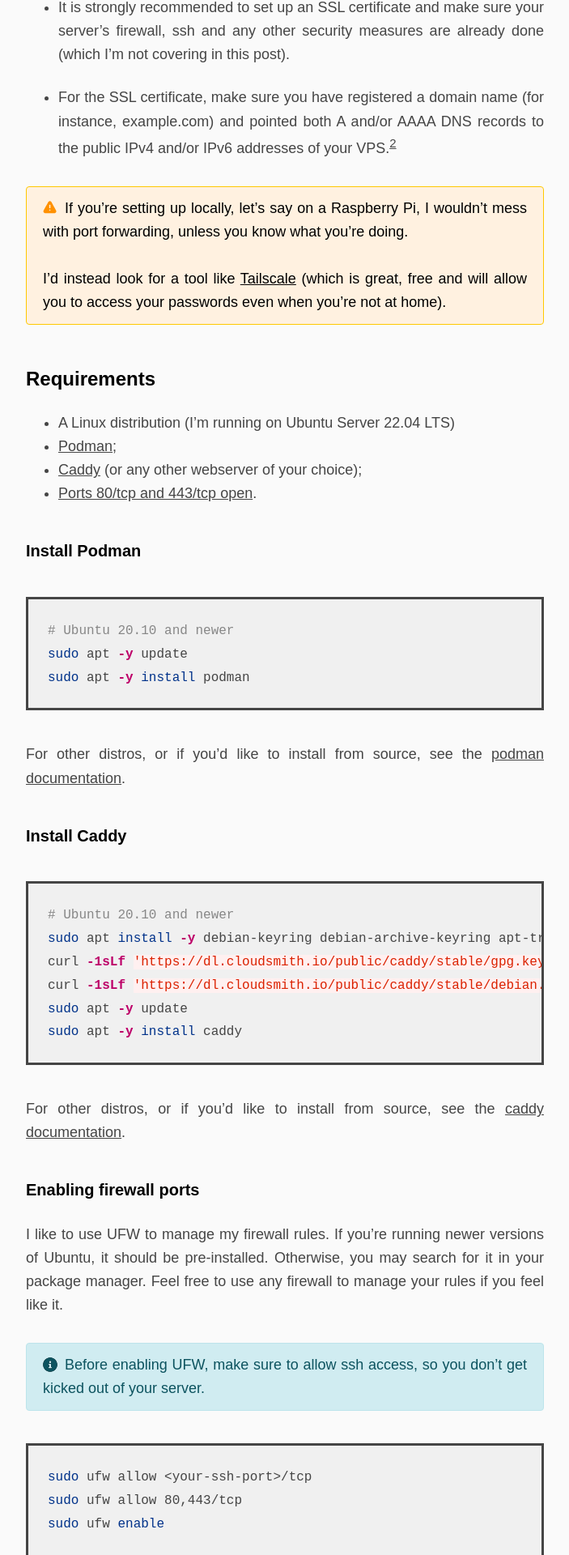
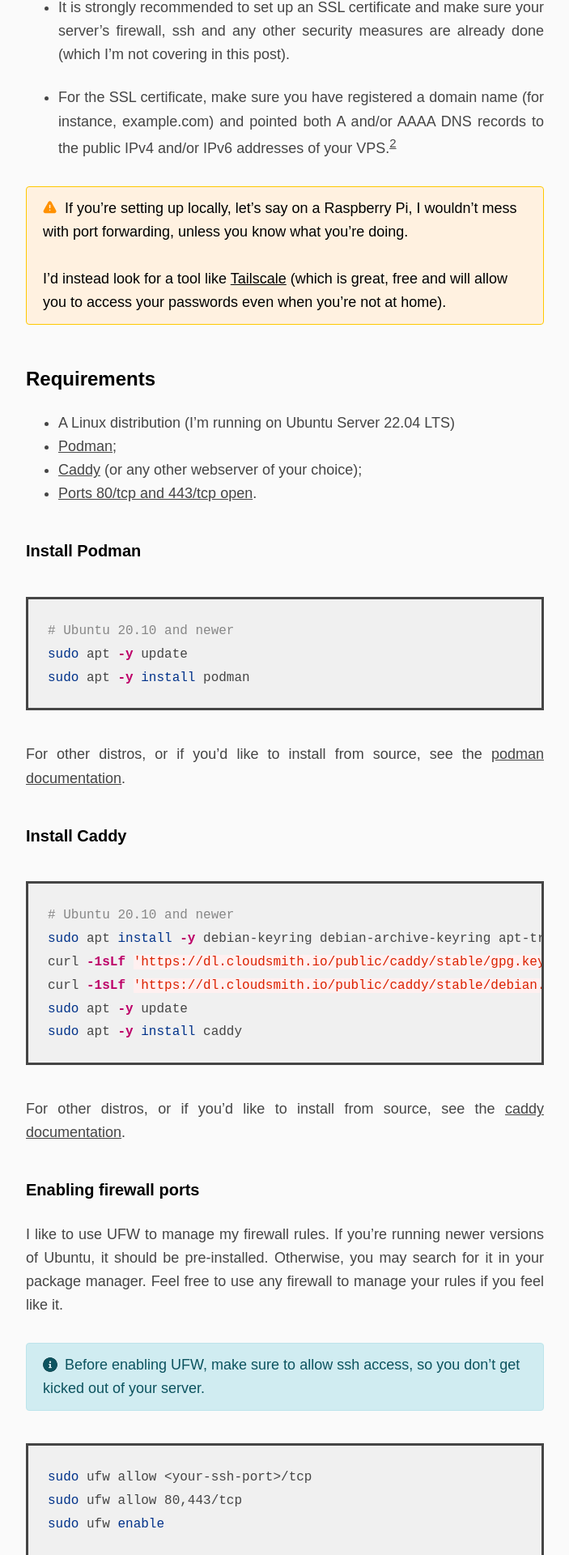
Before and after one commit to a-franca/abf.li, a Jekyll site: the page built from _posts/2022/2022-09-27-how-to-set-up-vaultwarden-with-podman-on-a-raspberry-pi.md, in a window 1280 px wide. Shown: the part 866-2786 px from the top of the page at 81% size, without its empty margins (288-991 px from the left). Built offline with Jekyll 4.4.1, drawn with Linux system fonts in a browser that asks for light colours.

Commit message:
Align some texts to the left

```diff
--- a/_includes/style.html
+++ b/_includes/style.html
@@ -62,6 +62,7 @@
     /* =============================================================================
         Tip, info and warning boxes
     ========================================================================== */
+    .info, .tip, .warning { text-align: left;}
     /* Info box */
     .info{ position: relative; padding: .75rem 1.25rem; margin: 2rem 0; border: 1px solid transparent; border-radius: .25rem; color: hsl(189, 78%, 21%); background-color: hsl(189, 53%, 88%); border-color: hsl(188, 53%, 83%);}
     .info::before{ content: url('/assets/images/icons/info.svg'); color: inherit; width: 1em; display: inline-block; padding-right: 0.5em; height: 1em; vertical-align: -0.15em;}
@@ -100,7 +101,7 @@
         Footnotes
     ========================================================================== */
     .footnotes{ border-top: 1px dashed var(--main-text-color); padding: 0.5em 0 0 0; margin-top: 2em;}
-    .footnotes li, .footnotes p{ color: var(--main-text-color); font-size: 95%;}
+    .footnotes li, .footnotes p{ color: var(--main-text-color); font-size: 95%; text-align: left;}
     /* =============================================================================
     Footer
     ========================================================================== */
```
